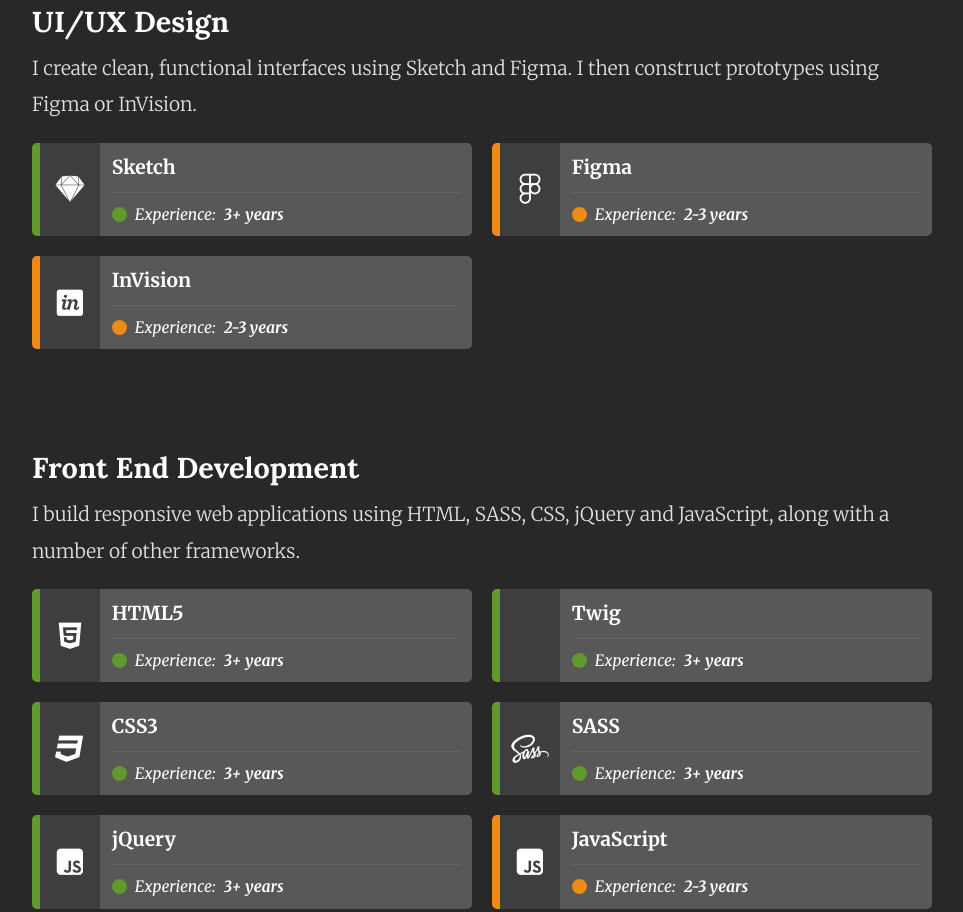
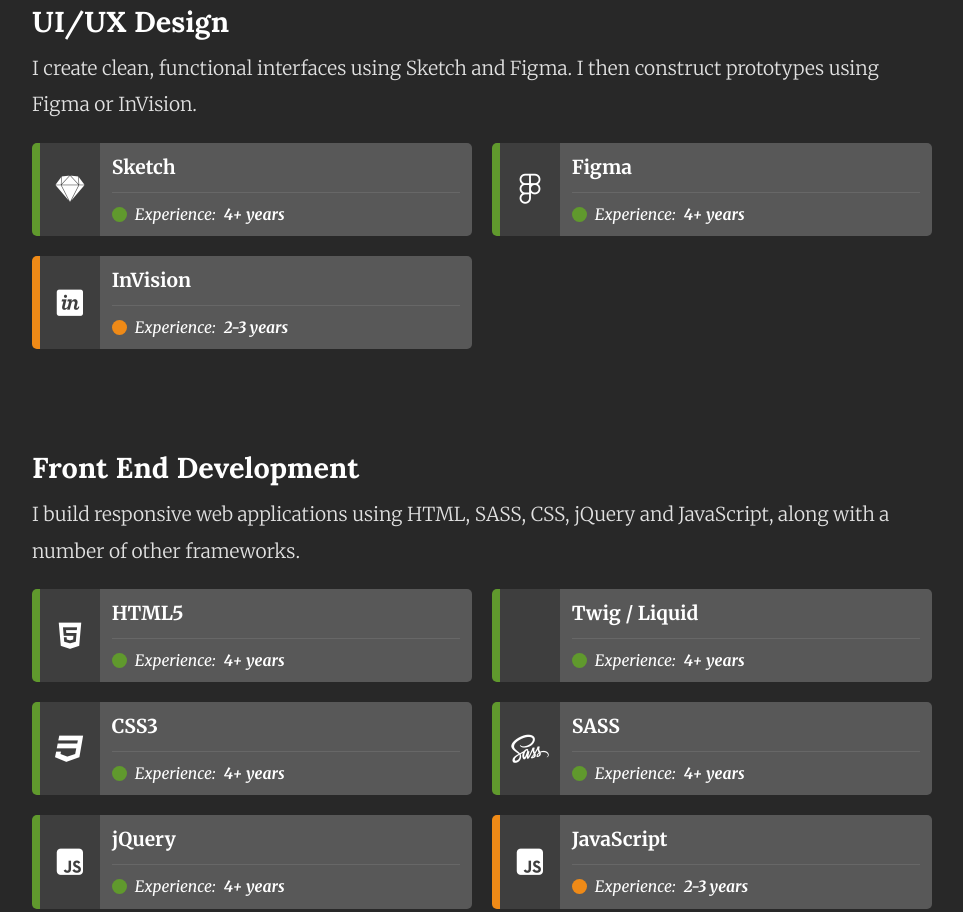
Before and after one commit to rthomas1994/rhys-thomas-website, a plain HTML site: page index.html in a window 1280 px wide. Shown: the part 952-1864 px from the top of the page, without its empty margins (213-1176 px from the left). Drawn offline with nearby package versions, Linux system fonts and the light colour scheme; some icons are missing.

Commit message:
Updated experience and resume

```diff
--- a/index.html
+++ b/index.html
@@ -137,7 +137,7 @@
 							</span>
 							<span class="infoCard_textContainer_text italicText">
 								<i class="infoCard_textContainer_text_icon fas fa-desktop"></i>
-								Web Designer & Front End Developer
+								UI/UX Designer & Front End Developer
 							</span>
 							<span class="infoCard_textContainer_text">
 								<!-- <i class="infoCard_textContainer_text_icon far fa-envelope"></i> -->
@@ -150,7 +150,7 @@
 					</div>
 
 					<p class="sectionText">
-						I'm a web designer & front end developer based in Long Island, NY. I grew up in England and graduated with a degree in Business Management from the University of Sheffield in 2017, before moving to the US in 2018.
+						I'm a UI/UX designer & front end developer based in Long Island, NY. I grew up in England and graduated with a degree in Business Management from the University of Sheffield in 2017, before moving to the US in 2018.
 					</p>
 
 					<p class="sectionText">
@@ -221,7 +221,7 @@
 									<div class="skillLevel">
 										<div class="skillLevel_icon"></div>
 										<span class="skillLevel_text whiteText italicText">
-											Experience: <span class="boldText paddingLeft5">3+ years</span>
+											Experience: <span class="boldText paddingLeft5">4+ years</span>
 										</span>
 									</div>
 
@@ -229,7 +229,7 @@
 
 							</div>
 
-							<div class="skillItem skillItem--orange">
+							<div class="skillItem skillItem--green">
 
 								<div class="skillItem_iconContainer iconContainer">
 									<i class="skillItem_iconContainer_icon fab fa-figma"></i>
@@ -246,7 +246,7 @@
 									<div class="skillLevel">
 										<div class="skillLevel_icon"></div>
 										<span class="skillLevel_text whiteText italicText">
-											Experience: <span class="boldText paddingLeft5">2-3 years</span>
+											Experience: <span class="boldText paddingLeft5">4+ years</span>
 										</span>
 									</div>
 
@@ -312,7 +312,7 @@
 									<div class="skillLevel">
 										<div class="skillLevel_icon"></div>
 										<span class="skillLevel_text whiteText italicText">
-											Experience: <span class="boldText paddingLeft5">3+ years</span>
+											Experience: <span class="boldText paddingLeft5">4+ years</span>
 										</span>
 									</div>
 
@@ -329,7 +329,7 @@
 								<div class="skillItem_body">
 
 									<h3 class="skillItem_body_heading boldText whiteText">
-										Twig
+										Twig / Liquid
 									</h3>
 
 									<div class="skillItem_body_divider"></div>
@@ -337,7 +337,7 @@
 									<div class="skillLevel">
 										<div class="skillLevel_icon"></div>
 										<span class="skillLevel_text whiteText italicText">
-											Experience: <span class="boldText paddingLeft5">3+ years</span>
+											Experience: <span class="boldText paddingLeft5">4+ years</span>
 										</span>
 									</div>
 
@@ -362,7 +362,7 @@
 									<div class="skillLevel">
 										<div class="skillLevel_icon"></div>
 										<span class="skillLevel_text whiteText italicText">
-											Experience: <span class="boldText paddingLeft5">3+ years</span>
+											Experience: <span class="boldText paddingLeft5">4+ years</span>
 										</span>
 									</div>
 
@@ -387,7 +387,7 @@
 									<div class="skillLevel">
 										<div class="skillLevel_icon"></div>
 										<span class="skillLevel_text whiteText italicText">
-											Experience: <span class="boldText paddingLeft5">3+ years</span>
+											Experience: <span class="boldText paddingLeft5">4+ years</span>
 										</span>
 									</div>
 
@@ -412,7 +412,7 @@
 									<div class="skillLevel">
 										<div class="skillLevel_icon"></div>
 										<span class="skillLevel_text whiteText italicText">
-											Experience: <span class="boldText paddingLeft5">3+ years</span>
+											Experience: <span class="boldText paddingLeft5">4+ years</span>
 										</span>
 									</div>
 
@@ -644,7 +644,7 @@
 									<div class="skillLevel">
 										<div class="skillLevel_icon"></div>
 										<span class="skillLevel_text whiteText italicText">
-											Experience: <span class="boldText paddingLeft5">3+ years</span>
+											Experience: <span class="boldText paddingLeft5">4+ years</span>
 										</span>
 									</div>
 
@@ -669,7 +669,7 @@
 									<div class="skillLevel">
 										<div class="skillLevel_icon"></div>
 										<span class="skillLevel_text whiteText italicText">
-											Experience: <span class="boldText paddingLeft5">3+ years</span>
+											Experience: <span class="boldText paddingLeft5">4+ years</span>
 										</span>
 									</div>
 
```
Also changed, not shown: 1 other file.
